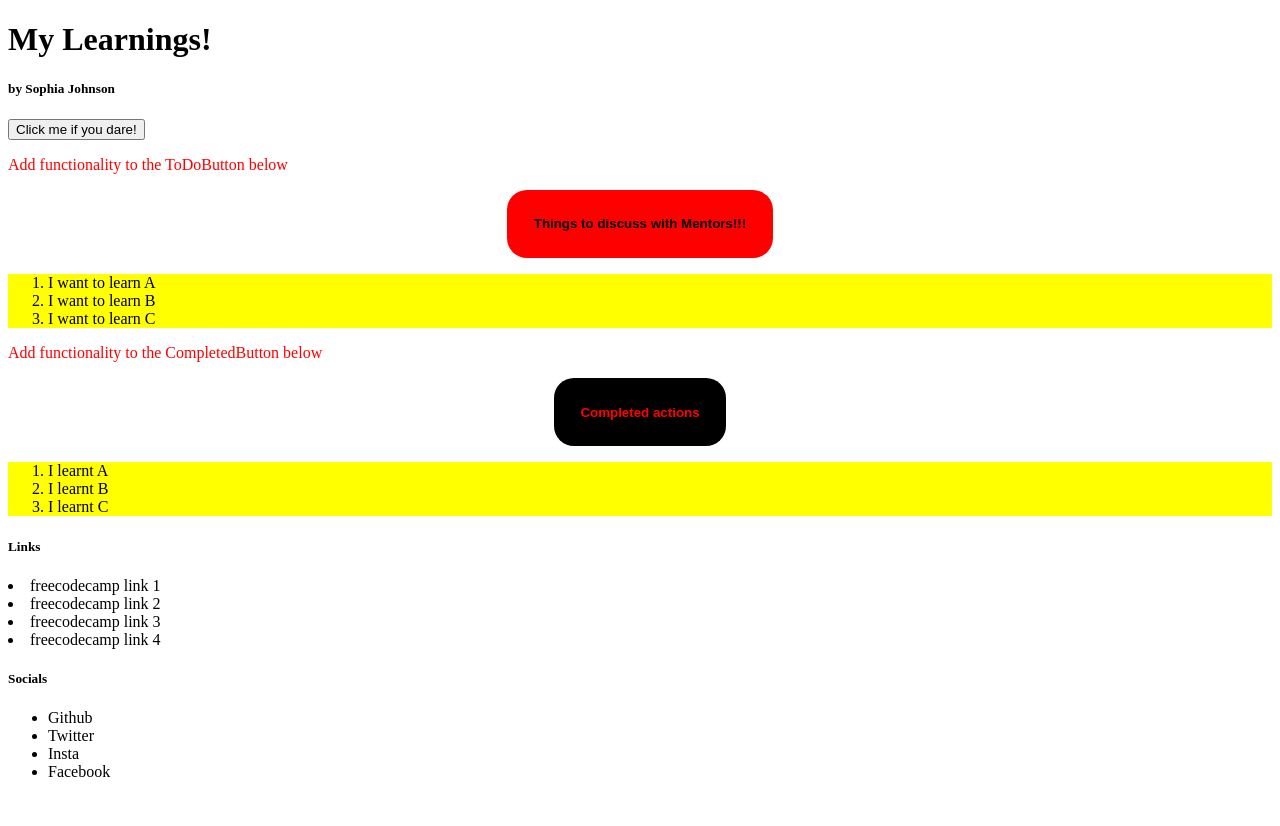
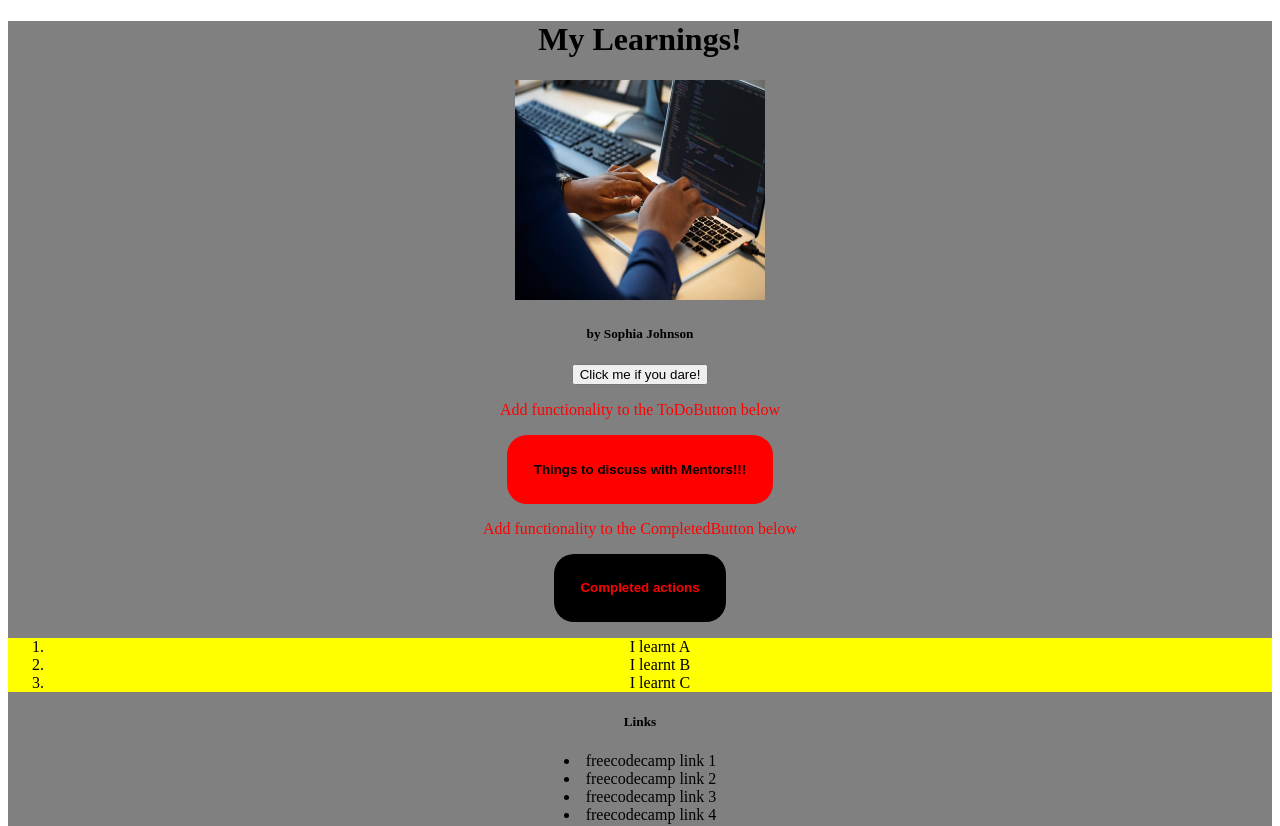
Before and after one commit to sofireofficial/reactlearnlearn, a React (Create React App) app: page / in a window 1280 px wide. Shown: the top 826 px of the page. Before the commit the page ends 800 px from the top, so only its background shows below. Built offline with nearby package versions, Linux system fonts and the light colour scheme.

Commit message:
Andy helped = 1st modal now rendering on page

```diff
--- a/src/App.js
+++ b/src/App.js
@@ -1,4 +1,5 @@
-import React from 'react'
+import React, {useState} from 'react'
+import CodePic from "./images/CodePic.png";
 import AlertButton from "./Components/AlertButton";
 
 import ToDoButton from "./Components/ToDoButton";
@@ -10,19 +11,19 @@ import CompletedModal from './Components/CompleteModal';
 import Links from './Components/Links';
 import Socials from './Components/Socials'
 
-// import ActionsContent from "./Components/ActionsModal";
-
 const App = () => {
+  const [showToDoModal, setShowToDoModal] = useState(false) //showToDoModal = variable & it is false. setShowToDoModal will be used to change the state
   return (
     <div>
       <h1>My Learnings!</h1>
+      <img src={CodePic} alt="person typing on laptop" width="250px" height="220px"></img>
+
       <h5>by Sophia Johnson</h5>
       <AlertButton />
 
-
       <p>Add functionality to the ToDoButton below</p>
-      <ToDoButton />
-      <ToDoModal />
+      <ToDoButton handleClick={setShowToDoModal}/> {/*handleClick is the new variable. it is a prop. We'll be able to access its value. WHich in this case is a js function */}
+        {showToDoModal ? <ToDoModal /> : null}  {/*check showToDoModal... when true, show modal.*/}
 
       <p>Add functionality to the CompletedButton below</p>
       <CompletedButton />
--- a/src/Components/ToDoButton.js
+++ b/src/Components/ToDoButton.js
@@ -12,9 +12,9 @@ const makeBlackAndRed = {
   fontWeight: 'bold',
 };
 
-const ToDoButton = () => {
+const ToDoButton = (props) => {
   return <div>
-    <button style={makeBlackAndRed}>Things to discuss with Mentors!!!</button>
+    <button style={makeBlackAndRed} onClick={ () => {props.handleClick(true)}}>Things to discuss with Mentors!!!</button>
   </div>
 };
 
--- a/src/index.css
+++ b/src/index.css
@@ -1,3 +1,7 @@
+#root {
+  background-color: grey;
+}
+
 p {
   color: red;
 }
@@ -6,3 +10,7 @@ p {
 .yellowModal {
     background-color: yellow;
 }
+
+#root {
+  text-align: center;
+}
```
Also changed, not shown: src/images/CodePic.png (added).
